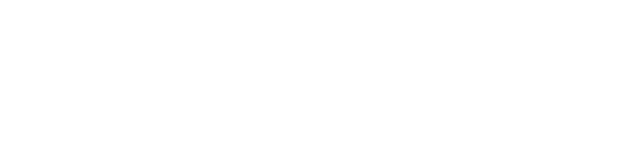
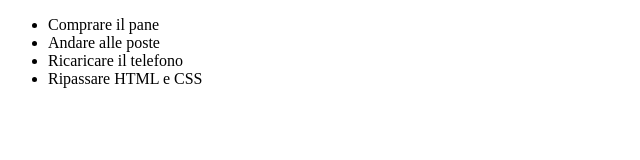
Before and after one commit to DamianoLandi/vue-todolist, a plain HTML site: page index.html in a window 1280 px wide. Shown: the whole page, without its empty margins (0-640 px from the left). Drawn offline with nearby package versions, Linux system fonts and the light colour scheme.

Commit message:
Creazione Lista

```diff
--- a/index.html
+++ b/index.html
@@ -8,7 +8,11 @@
     <script src="https://cdn.jsdelivr.net/npm/vue@2/dist/vue.js"></script>
 </head>
 <body>
-
+    <div id="root">
+       <ul>
+           <li v-for="element in list"> {{element}} </li>
+       </ul>
+    </div>
     <script src="./js/script.js"></script>
 </body>
 </html>
--- a/js/script.js
+++ b/js/script.js
@@ -0,0 +1,14 @@
+const root = new Vue({
+    el: "#root",
+    data:{
+        list:[
+            "Comprare il pane",
+            "Andare alle poste",
+            "Ricaricare il telefono",
+            "Ripassare HTML e CSS",
+        ]
+    },
+    methods:{
+
+    },
+});
```
